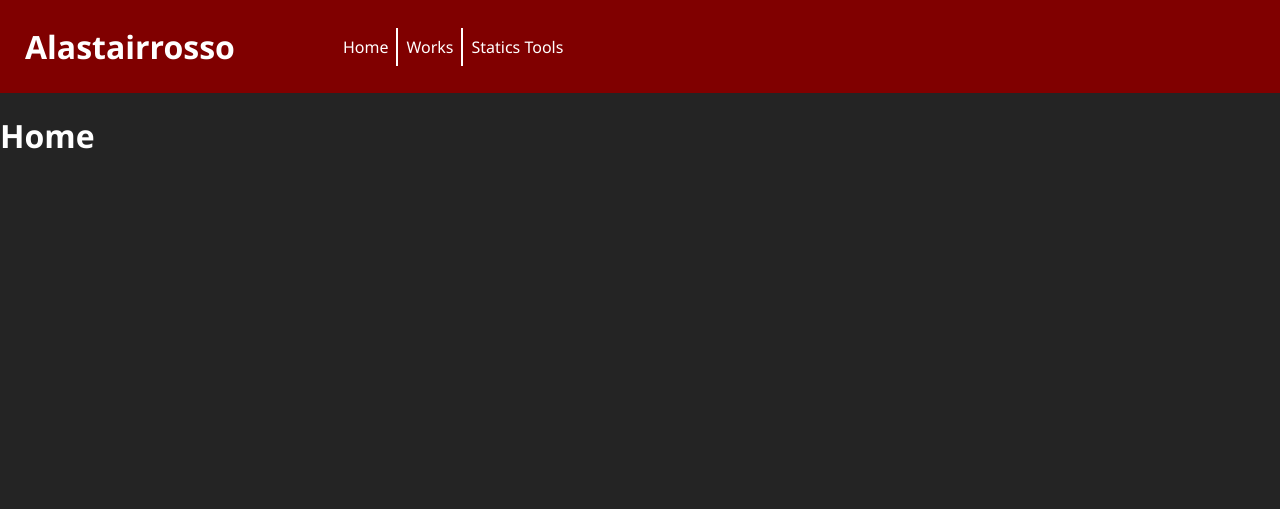
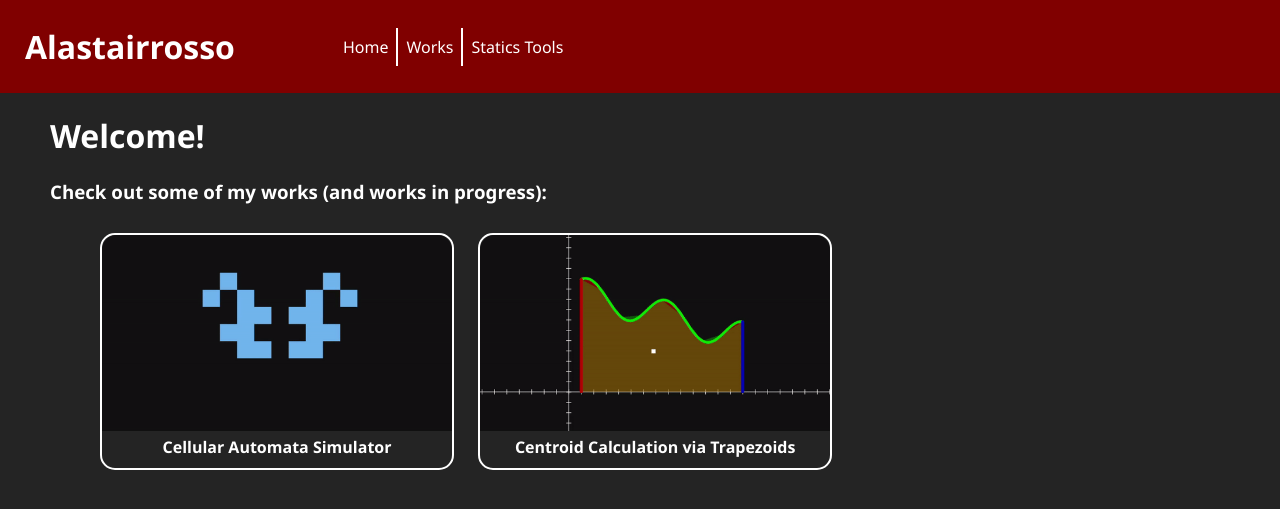
Before and after one commit to alastairrosso/alastairrosso.github.io, a Jekyll site: the page built from index.html, in a window 1280 px wide. Shown: the top 509 px of the page. Built offline with Jekyll 4.4.1, drawn with Linux system fonts in a browser that asks for light colours.

Commit message:
Site: Finally add home page content

```diff
--- a/index.html
+++ b/index.html
@@ -2,4 +2,58 @@
 title: Alastairrosso - Home
 ---
 
-<h1>Home</h1>
+<style>
+    #home-section {
+        background-color: #242424;
+        color: white;
+        height: 100%;
+        padding-left: 50px;
+    }
+
+    ul > li {
+        display: inline-block;
+    }
+
+    li {
+        list-style: none;
+        margin: 10px;
+        width: min-content;
+    }
+
+    .work-listing {
+        border-color: white;
+        border-radius: 15px;
+        border-style: solid;
+        border-width: 2px;
+        color: white;
+        font-weight: bold;
+        padding-bottom: 10px;
+        text-align: center;
+    }
+
+    .work-listing:hover {
+        background-color: #484848;
+    }
+
+    .work-image {
+        border-top-left-radius: 15px;
+        border-top-right-radius: 15px;
+    }
+</style>
+
+<div id="home-section">
+    <h1>Welcome!</h1>
+    <h3>Check out some of my works (and works in progress):</h3>
+    <ul>
+        {% for work in site.data.works %}
+        <li>
+            <a href="{{ work.link }}">
+                <div class="work-listing">
+                    <img src="{{ work.image }}" class="work-image" width="350" />
+                    <span>{{ work.name }}</span>
+                </div>
+            </a>
+        </li>
+        {% endfor %}
+    </ul>
+</div>
```
Also changed, not shown: _data/works.yml (+5 -2 lines), assets/images/w1-tumbler.gif (added), assets/images/w3-calculator.gif (added).
